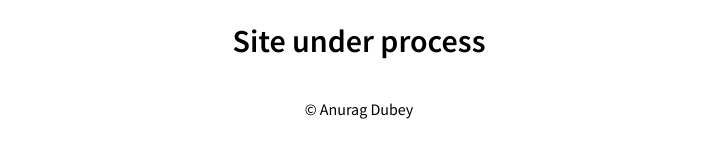
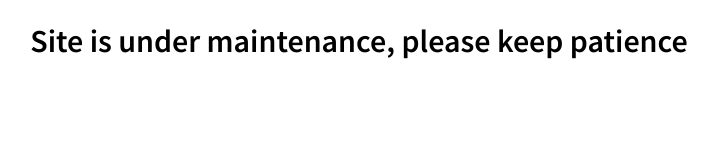
Before and after one commit to Anuragd275/Anuragd275.github.io, a plain HTML site: page index.html in a window 1280 px wide. Shown: the whole page, without its empty margins (281-999 px from the left). Drawn offline with Linux system fonts and the light colour scheme.

Commit message:
:hammer:+
update the site about text to Site is under maintenance, please keep patience.

```diff
--- a/index.html
+++ b/index.html
@@ -9,8 +9,7 @@
   </head>
   <body>
     <div class="wrapper">
-      <h1 class="text">Site under process</h1>
-      <p class="cp"> © Anurag Dubey</p>
+      <h1 class="text">Site is under maintenance, please keep patience</h1>
     </div>
     <script src="script.js"></script>
   </body>
```
